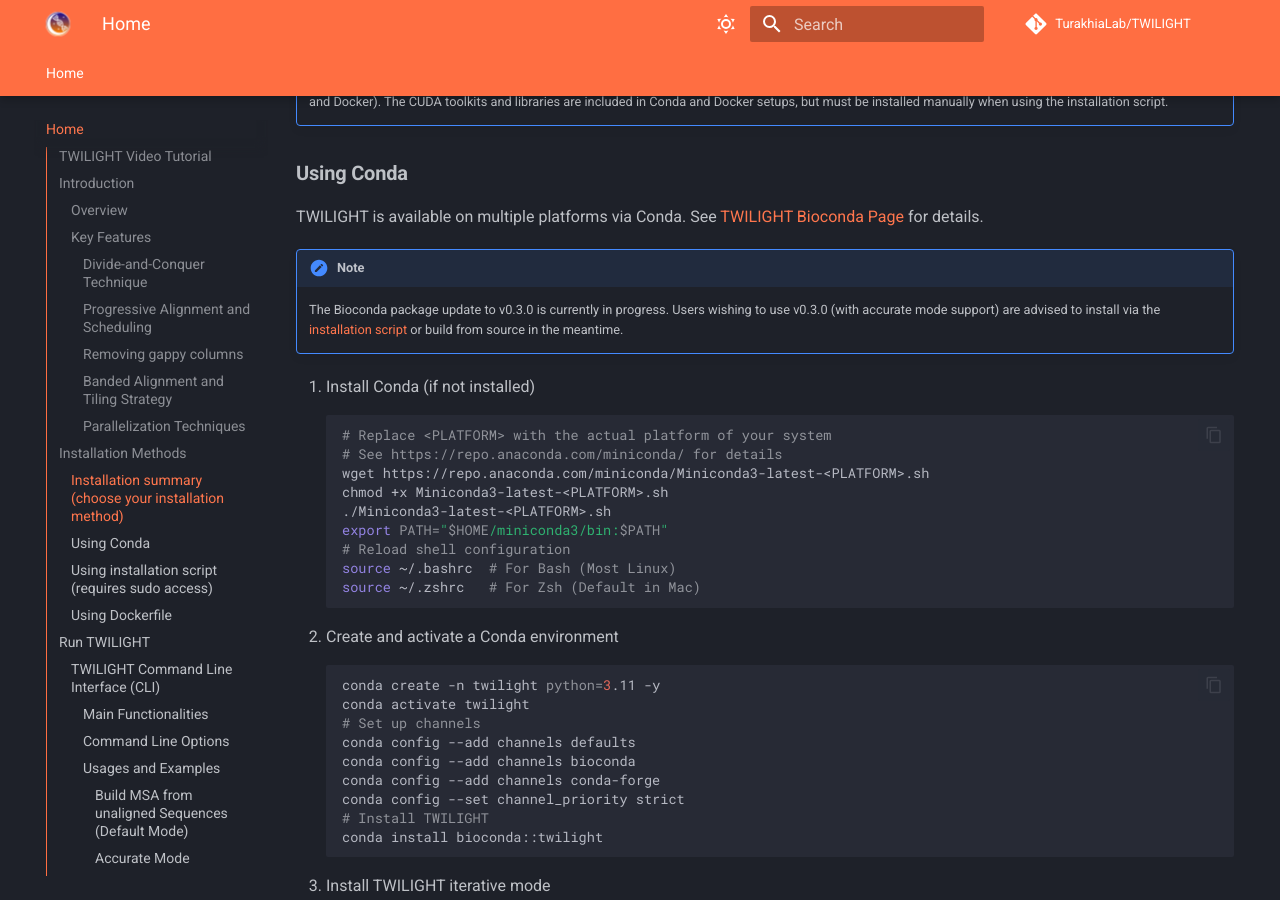
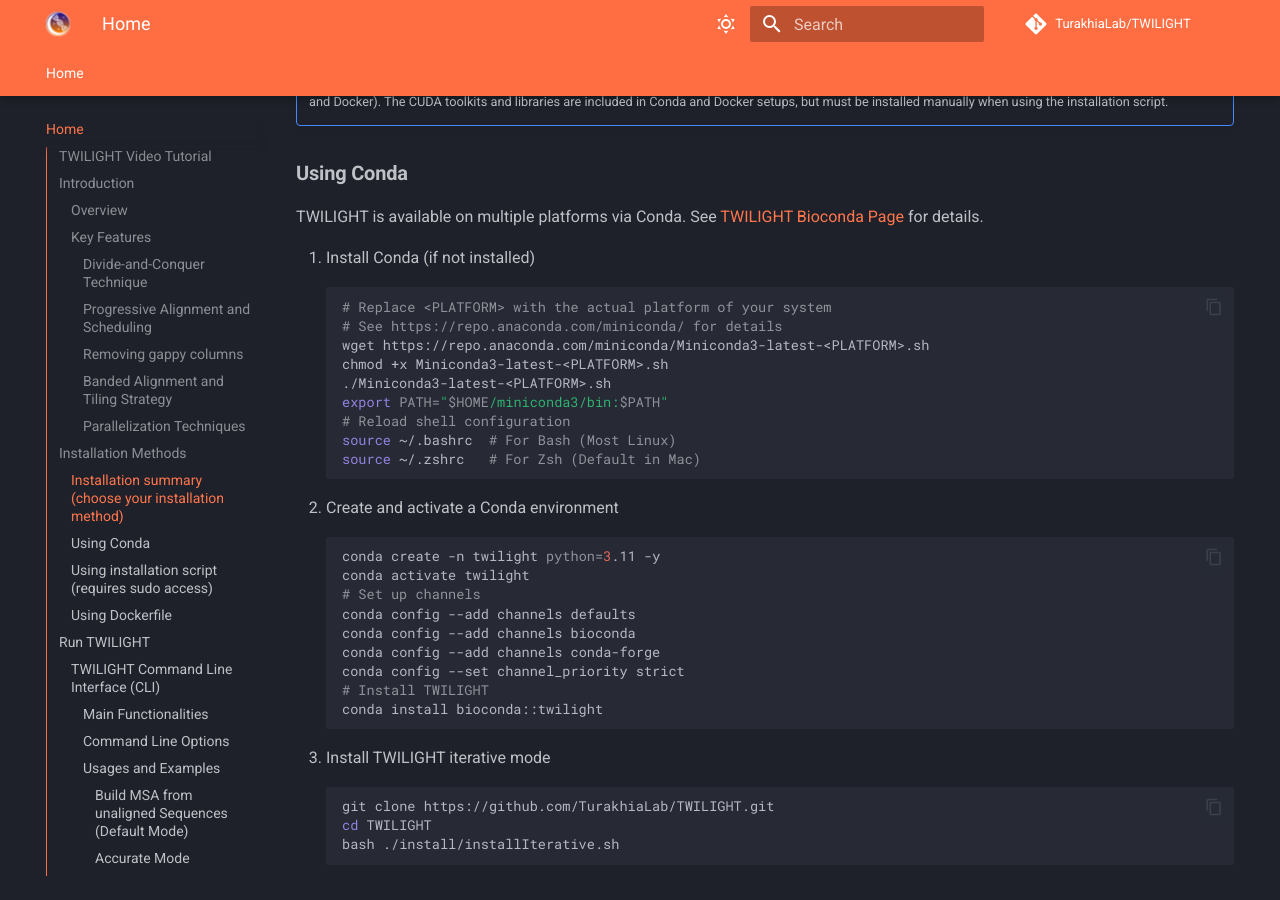
Before and after one commit to TurakhiaLab/TWILIGHT, an MkDocs documentation site: the page built from docs/index.md, in a window 1280 px wide and 900 px high, scrolled down 4079 px. Built offline with MkDocs 1.6.1 and Material for MkDocs 9.7.7, drawn with Linux system fonts in a browser that asks for light colours; comment, search, counter and statistics services are not loaded.

Commit message:
add bioconda info

````diff
--- a/docs/index.md
+++ b/docs/index.md
@@ -73,10 +73,7 @@
 
 ### **Using Conda** <a name="conda"></a>
 
-TWILIGHT is available on multiple platforms via Conda. See [TWILIGHT Bioconda Page](https://anaconda.org/bioconda/twilight) for details.
-
-!!!Note
-    The Bioconda package update to v0.3.0 is currently in progress. Users wishing to use v0.3.0 (with accurate mode support) are advised to install via the [installation script](#script) or build from source in the meantime.
+TWILIGHT is available on multiple platforms via Conda. See [TWILIGHT Bioconda Page](https://bioconda.github.io/recipes/twilight/README.html) for details.
 
 0. <a name="installconda"></a> Install Conda (if not installed)
     ```bash
````
Also changed, not shown: README.md (+3 -3 lines), 1 other file.
